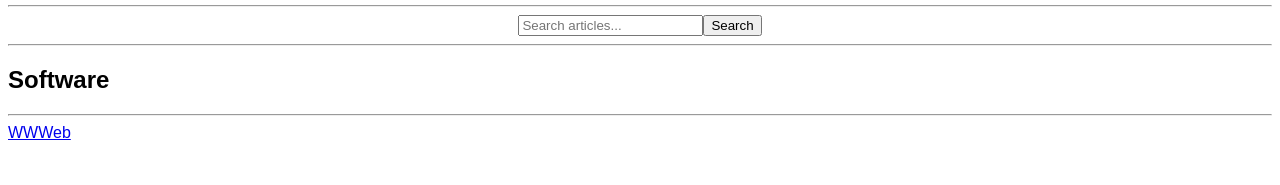
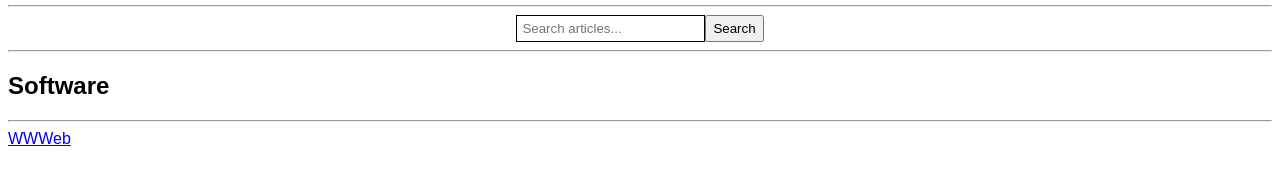
Before and after one commit to silentforest134531/wwweb, a website: page index.html in a window 1280 px wide. Shown: the part 139-324 px from the top of the page. Drawn offline with Linux system fonts and the light colour scheme.

Commit message:
Update styles.css

```diff
--- a/styles.css
+++ b/styles.css
@@ -5,7 +5,8 @@ body {
   font-weight: 508;
   font-style: normal;
 }
-input[type="text"] {
+input[type="text"], input[type="search"] {
   border: 1px solid #000;
   padding: 5px;
+  border-radius: 0px;
 }
```
